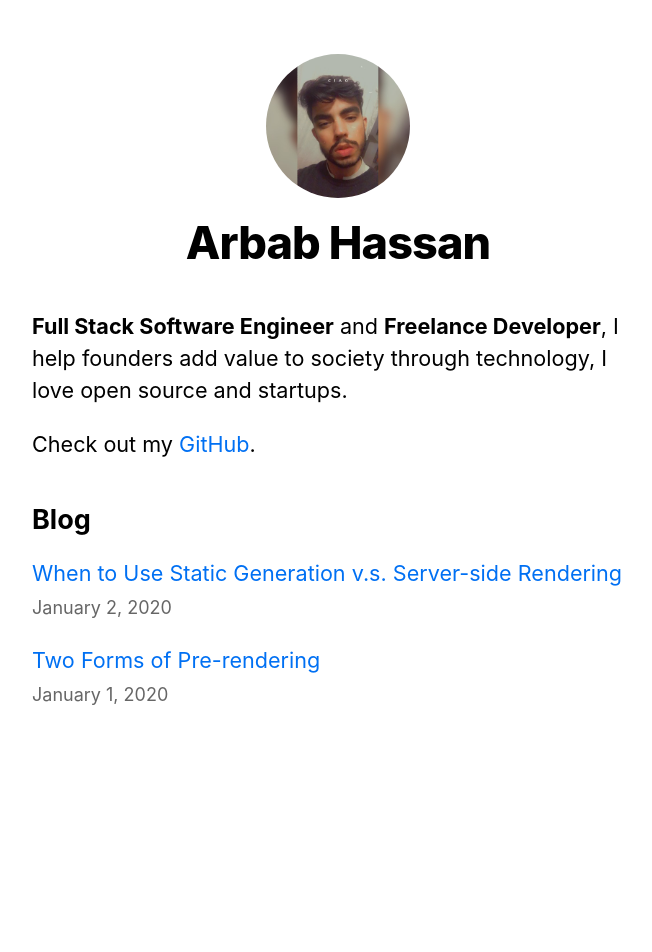
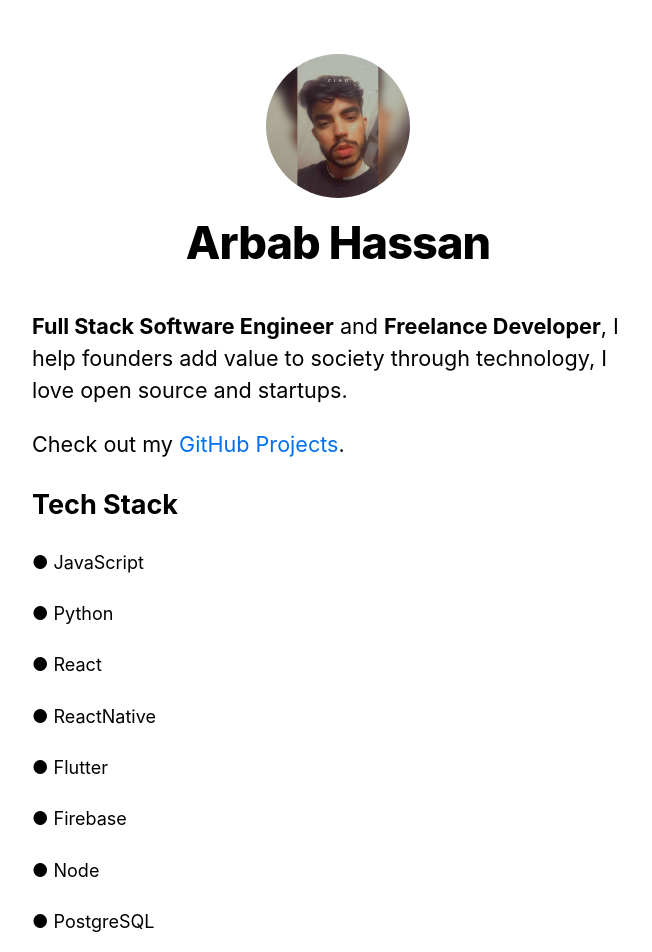
Before and after one commit to arbhassan/portfolio-site, a Next.js app: page / in a window 1280 px wide. Shown: the top 952 px of the page, without its empty margins (302-954 px from the left). Before the commit the page ends 817 px from the top, so only its background shows below. Built offline with nearby package versions, Linux system fonts and the light colour scheme.

Commit message:
Techstack section

```diff
--- /dev/null
+++ b/components/Tech.js
@@ -0,0 +1,27 @@
+import React from "react";
+import utilstyles from "../styles/utils.module.css";
+
+export default function Tech() {
+  const skills = [
+    "JavaScript",
+    "Python",
+    "React",
+    "ReactNative",
+    "Flutter",
+    "Firebase",
+    "Node",
+    "PostgreSQL",
+    "MongoDB",
+  ];
+
+  return (
+    <section className={utilstyles.headingmd}>
+      <h2 className={utilstyles.headinglg}>Tech Stack</h2>
+      <ul className={utilstyles.list}>
+        {skills.map((skill) => (
+          <li className={utilstyles.listItem}>● {skill}</li>
+        ))}
+      </ul>
+    </section>
+  );
+}
--- a/pages/index.js
+++ b/pages/index.js
@@ -3,6 +3,7 @@ import Layout, { siteTitle } from "../components/layout";
 import Link from "next/link";
 import Date from "../components/date";
 import utilStyles from "../styles/utils.module.css";
+import Tech from "../components/Tech";
 
 import { getSortedPostsData } from "../lib/posts";
 
@@ -29,9 +30,10 @@ export default function Home({ allPostsData }) {
         </p>
         <p>
           Check out my
-          <a href="https://github.com/arbhassan"> GitHub</a>.
+          <a href="https://github.com/arbhassan"> GitHub Projects</a>.
         </p>
       </section>
+      <Tech />
       <section className={`${utilStyles.headingMd} ${utilStyles.padding1px}`}>
         <h2 className={utilStyles.headingLg}>Blog</h2>
         <ul className={utilStyles.list}>
```
